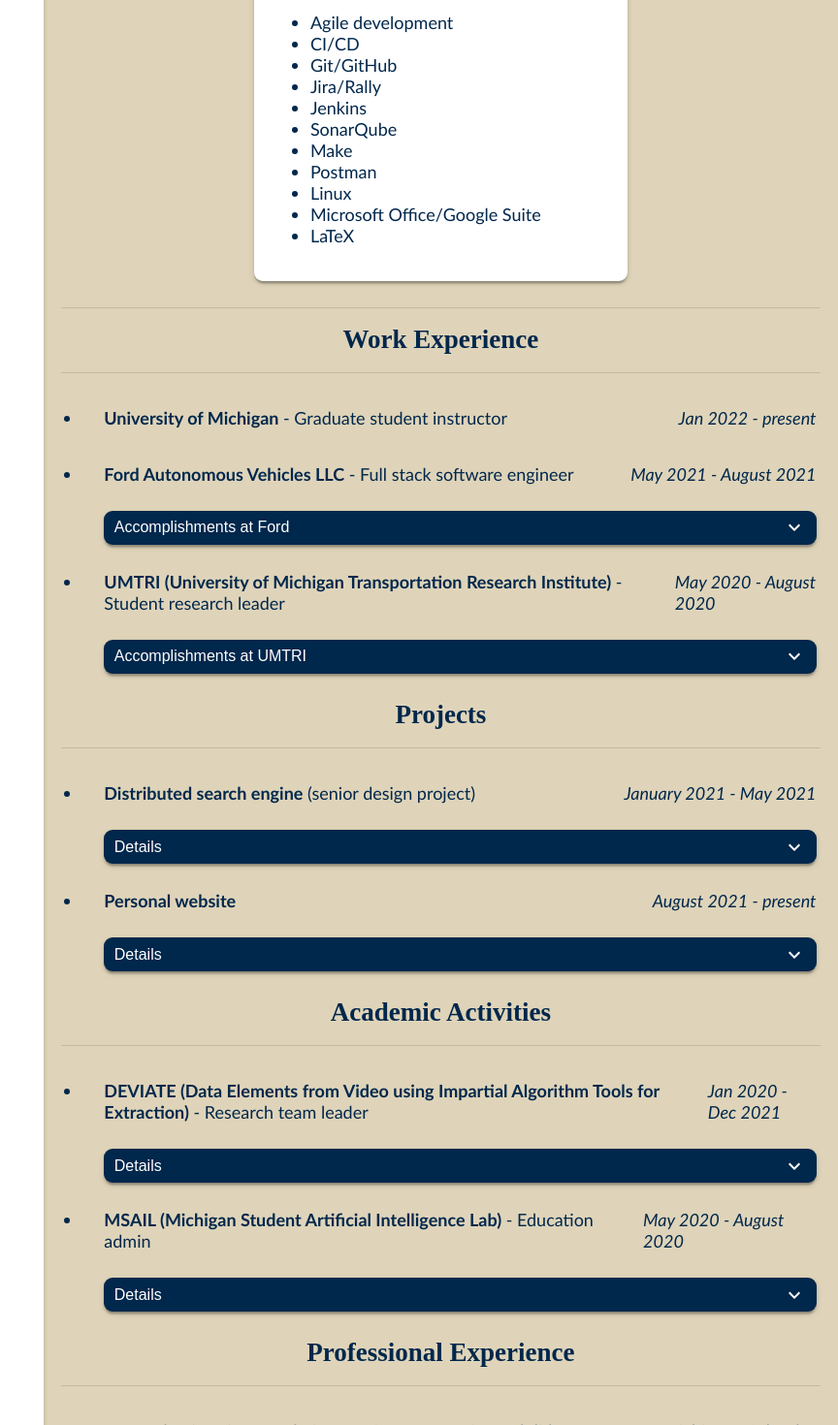
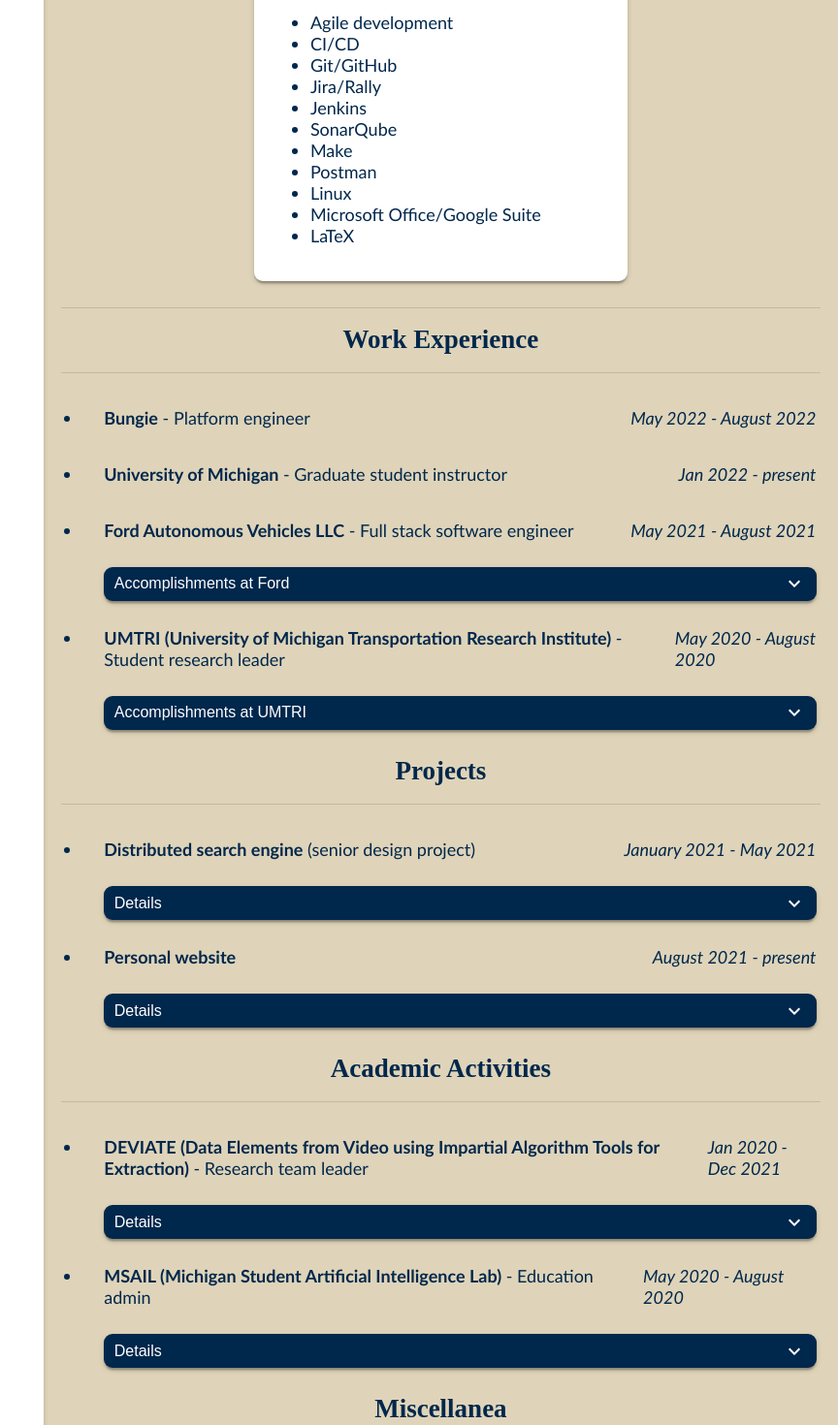
Before and after one commit to michigan-musicer/musicer-website, a React (Create React App) app: page / in a window 1280 px wide. Shown: the part 1330-2800 px from the top of the page at 97% size, without its empty margins (416-1280 px from the left). Built offline with nearby package versions, Linux system fonts and the light colour scheme.

Commit message:
add bungie, remove blog

```diff
--- a/src/about/About.js
+++ b/src/about/About.js
@@ -23,6 +23,7 @@
           {/* <p>{props.desc}</p> */}
           <p>I am a master's student in computer science at the University of Michigan-Ann Arbor. I am currently a graduate student instructor for EECS 545, Michigan's graduate-level machine learning course.</p>
           <p>As a researcher, I am interested in building bridges between sampling in machine learning theory and computer vision applications, with a focus on learning fair algorithms. As a software engineer, I enjoy working close to the metal (sorry Python coders) on lower-level infrastructure, and at this stage in my career I have a particular love for dynamic problem spaces with less established solutions.</p>
+          <p>I'm pleased to announce that I'll be working at Bungie as a platform engineering intern this summer!</p>
           {/* <p>
             <b>Seeking internships for summer 2022</b> in full stack software engineering
             (bonus points if the position involves working with machine learning pipelines)
--- a/src/portfolio/Miscellaneous.js
+++ b/src/portfolio/Miscellaneous.js
@@ -2,7 +2,7 @@
 
 export default function Activities() {
   let sectionProps = {
-    title: 'Professional Experience',
+    title: 'Miscellanea',
     items: [
       {
         left:
@@ -19,8 +19,7 @@
       {
         left:
           <div>
-            <p>I'm aiming to start blogging on Medium. School will be keeping me busy, so I'm hoping to get out one post each month or so :)</p>
-            <em>This is what I said last year and I did not blog a single thing...I hope to get started on Saturday and get the momentum going at least.</em>
+            <p>I'm aiming to start blogging on Medium. School will be keeping me busy, but I'm hoping to get out one post each Sunday :)</p>
           </div>
       }
       // {
--- a/src/portfolio/WorkExp.js
+++ b/src/portfolio/WorkExp.js
@@ -5,6 +5,28 @@
   let sectionProps = {
     title: 'Work Experience',
     items: [
+      {
+        left:
+          // <div style={{width: '100%'}}>
+          <div style={{width: '100%'}}>
+            <div style={{display: 'flex', alignItems: 'center', justifyContent: 'space-between'}}>
+              <p style={{paddingRight: '2em'}}><b>Bungie</b> - Platform engineer</p>
+              <em>May 2022 - August 2022</em>
+            </div>
+            {/* this comes later! */}
+            {/* <DropDown props={{title: 'Accomplishments at Ford', items:
+              [
+                // turn these into items with left and rights -- use icons on the right to indicate what tools you used / worked with
+                {item: <p>Expanded demo idea with single endpoint and single frontend page into a standalone product by adding four AWS Lambda endpoints, two DynamoDB tables, a Spring Boot backend hosted on AWS Elastic Container Service running a Kafka consumer, and two React pages to add business functionality and display new business information to customers.</p>},
+                {item: <p>Practiced agile and pair programming workflows using tools including Rally, Jenkins, and SonarQube, completing 50 user stories as a two-developer team in three months.</p>},
+                {item: <p>Read from third-party APIs from Autonomic and cooperated with external software engineers to collect and display business data processed through third-party services.</p>},
+                {item: <p>Fixed bugs, refactored existing code, and improved performance by restructuring our application and reducing the amount of API calls,  ingraining best software engineering practices along the way.</p>},
+                {item: <p>Interviewed customers about web application design and implemented changes based on feedback to display data to consumers of our product in a more helpful manner.</p>},
+              ], indent: false}}/> */}
+
+          </div>,
+
+      },
       {
         left:
           // <div style={{width: '100%'}}>
```
